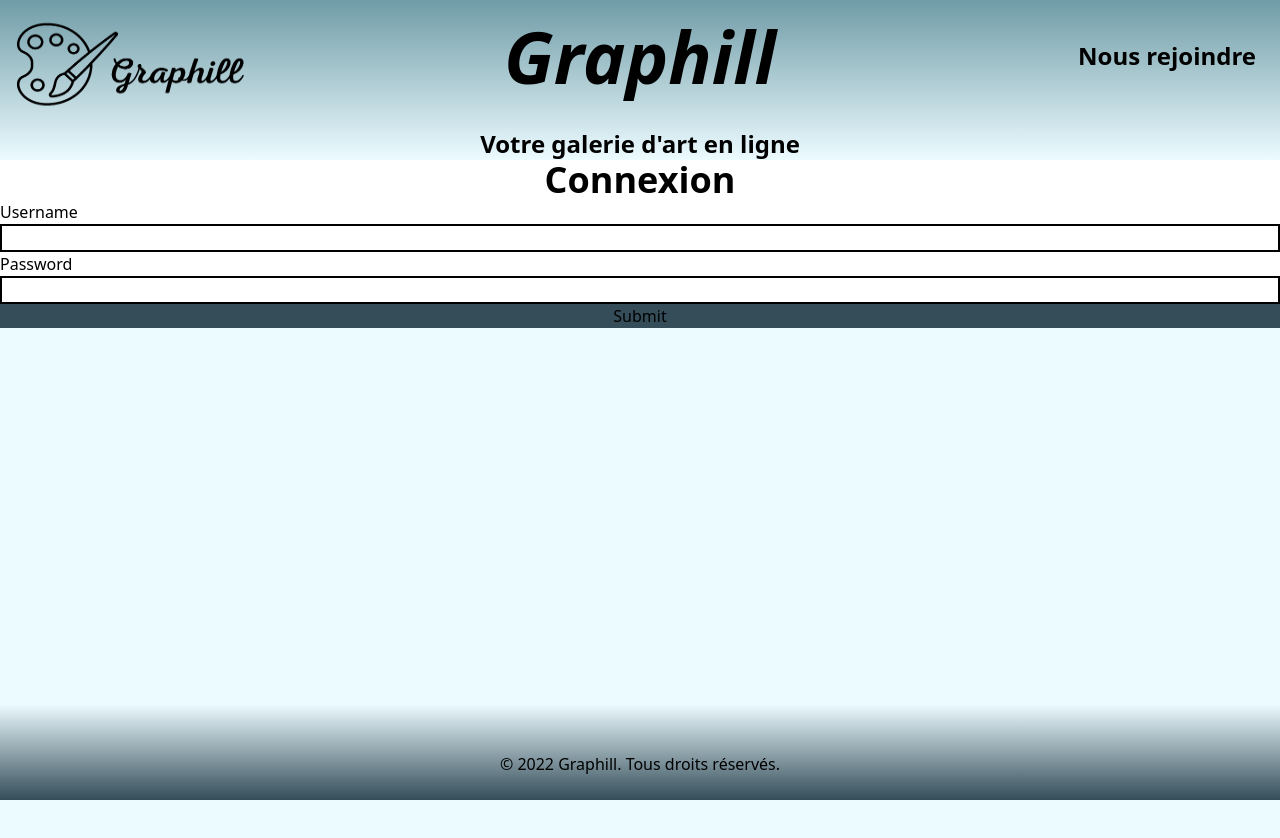
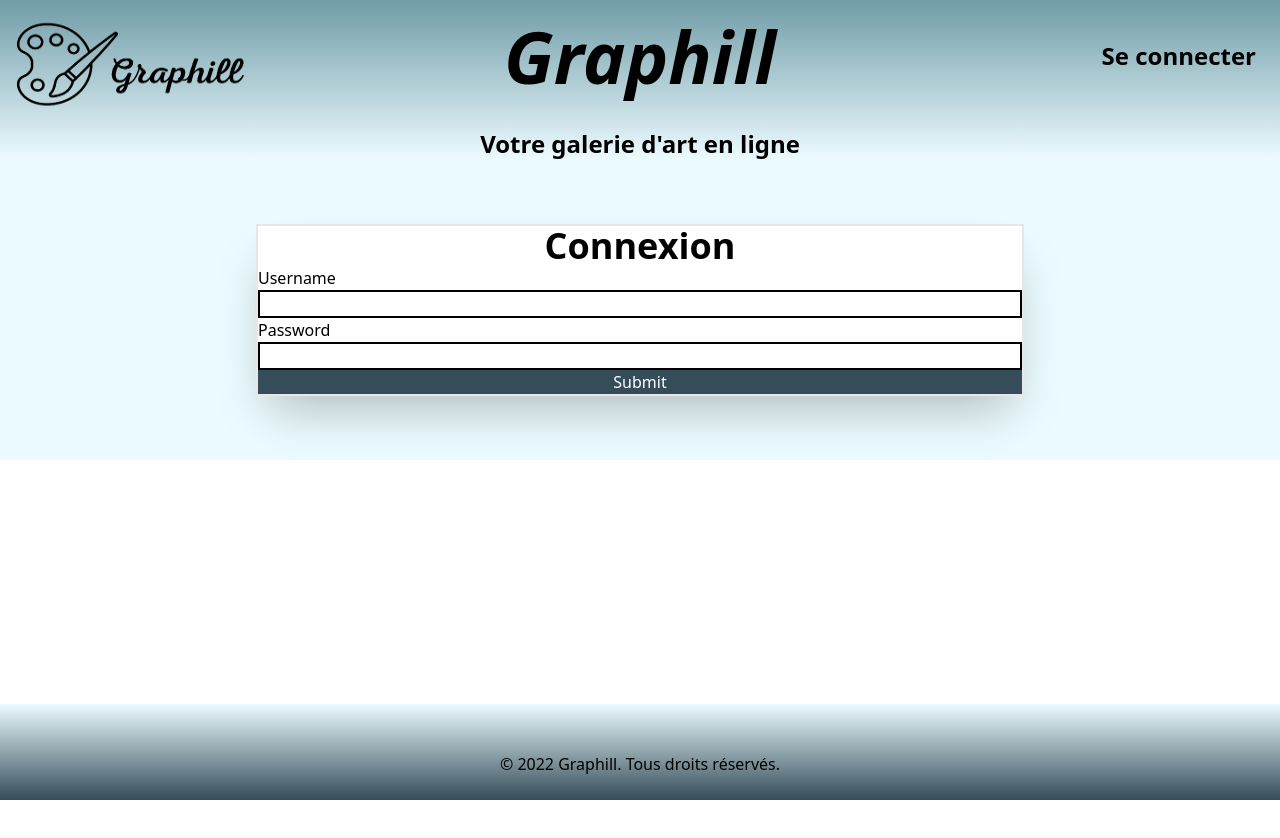
Before and after one commit to Joel-alt/Graphill, a Vue app in the folder client/: page /login in a window 1280 px wide. Shown: the top 838 px of the page. After the commit the page ends 800 px from the top, so only its background shows below. Built offline with nearby package versions, Linux system fonts and the light colour scheme.

Commit message:
[ADD] error message when wrong username/passowrd, improve css and change title of web page

```diff
--- a/client/index.html
+++ b/client/index.html
@@ -4,7 +4,7 @@
     <meta charset="UTF-8" />
     <link rel="icon" href="/favicon.ico" />
     <meta name="viewport" content="width=device-width, initial-scale=1.0" />
-    <title>Vite App</title>
+    <title>Graphill</title>
   </head>
   <body>
     <div id="app"></div>
--- a/client/src/components/global/BaseHeader.vue
+++ b/client/src/components/global/BaseHeader.vue
@@ -7,7 +7,7 @@
       <p class="text-center flex-1 text-7xl font-semibold italic">Graphill</p>
       <ul class="flex flex-1 flex-wrap">
         <li class="flex flex-1 justify-end">
-          <router-link to="/" class="mr-4 md:mr-6 text-2xl font-semibold">Nous rejoindre</router-link>
+          <router-link to="/login" class="mr-4 md:mr-6 text-2xl font-semibold">Se connecter</router-link>
         </li>
       </ul>
     </div>
--- a/client/src/components/loginPage/LoginForm.vue
+++ b/client/src/components/loginPage/LoginForm.vue
@@ -1,17 +1,21 @@
 <template>
-  <div class="flex flex-1 flex-col bg-white ">
+  <div class="flex flex-1 flex-col bg-white border-2 border-gray-200 shadow-2xl max-w-3xl">
     <h1 class="text-center flex-1 text-4xl font-semibold">Connexion</h1>
     <form v-on:submit.prevent="onSubmit" class="flex flex-col">
       <label for="fname">Username</label>
       <input v-model="username" class="border-2 border-black">
       <label for="lname">Password</label>
-      <input v-model="password"  class="border-2 border-black">
-      <button class="bg-footerBlue" @click="onSubmit" >Submit</button>
+      <input v-model="password" type="password" class="border-2 border-black">
+      <button class="bg-footerBlue text-white" v-if="password === '' || username===''" disabled>Submit</button>
+      <button v-else class="bg-footerBlue text-white" @click="onSubmit">Submit</button>
+      <div class="text-red-500" v-if="error">{{error}}</div>
     </form>
   </div>
 </template>
 
 <script>
+import router from "@/router";
+
 export default {
   name: 'LoginForm',
   /*props: {
@@ -24,11 +28,11 @@ export default {
     return {
       username: '',
       password: '',
+      error: '',
     }
   },
   methods: {
     onSubmit() {
-      try{
       fetch('http://localhost:3300/user/login', {
         method: 'POST',
         headers: {
@@ -41,13 +45,20 @@ export default {
       })
           .then((res) => res.json())
           .then((data) => {
-              console.log(data)
-              console.log("oue")
+            if(data.token){
+              localStorage.setItem('token', data.token);
+              router.push({ path: '/' });
+            }
+            else{
+              console.log(data);
+              if(data.error==="User does not exist !"){
+                this.error= "L'utilisateur n'existe pas !";
+              }
+              else if(data.error==="Wrong password !"){
+                this.error= "Mot de passe incorrect";
+              }
+            }
           })
-      }catch (e) {
-        e.preventDefault()
-        console.log(e)
-      }
     }
   }
 }
--- a/client/src/views/Login.vue
+++ b/client/src/views/Login.vue
@@ -1,6 +1,6 @@
 <template>
-  <BaseHeader />
-  <div class="bg-bodyBlue h-full">
+  <BaseHeader/>
+  <div class="bg-bodyBlue flex flex-1 justify-center p-16 ">
     <LoginForm/>
   </div>
   <BaseFooter/>
```
Lines whose indentation alone changed are shown as unchanged.
